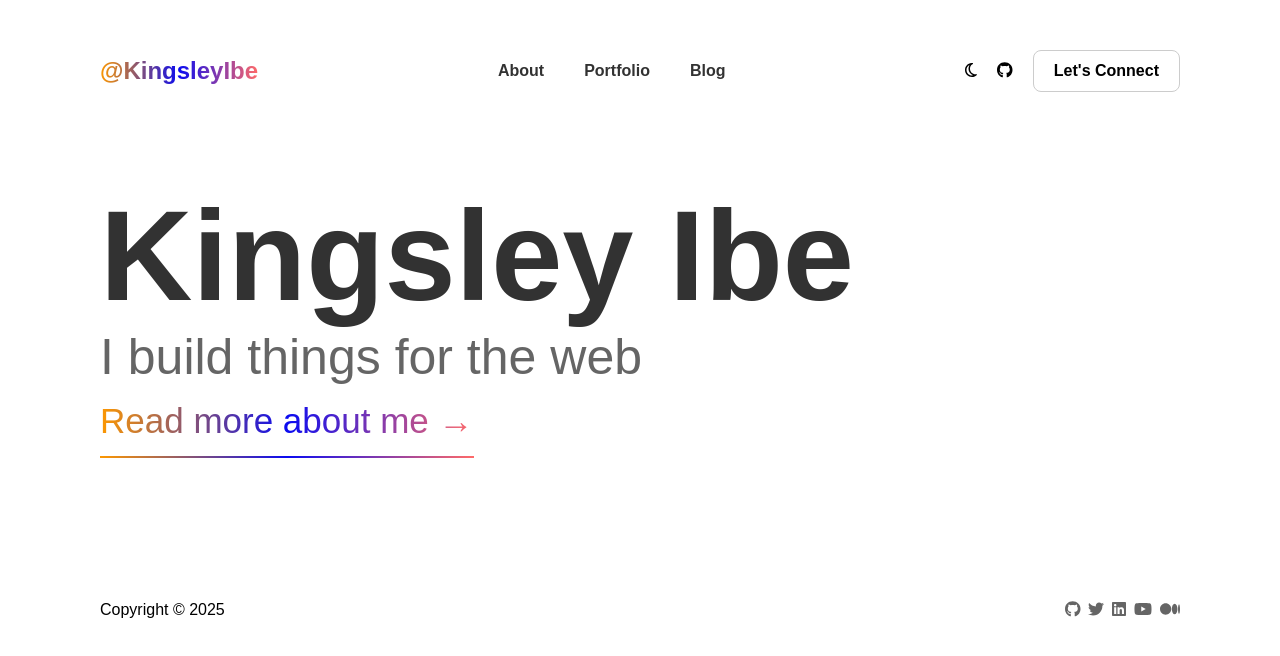
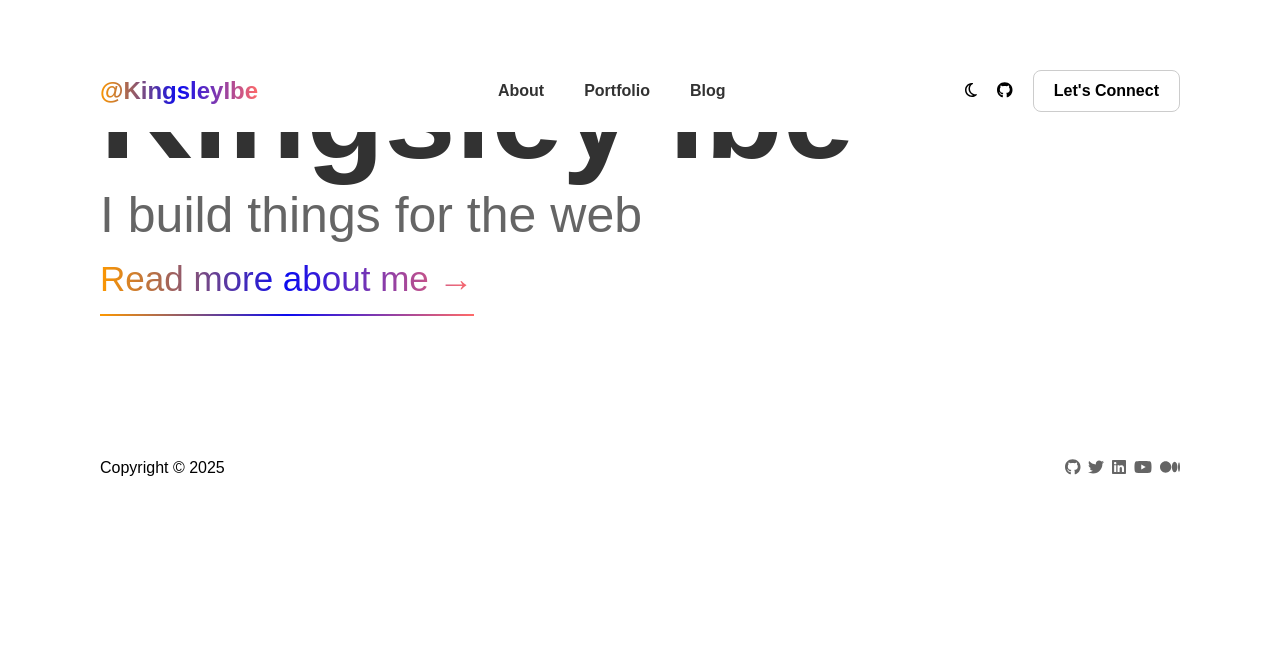
Before and after one commit to KingsleyIbe/kingsleyibeportfolio, a React (Create React App) app: page / in a window 1280 px wide. Shown: the top 656 px of the page. Built offline with nearby package versions, Linux system fonts and the light colour scheme.

Commit message:
Add scss

```diff
--- a/package.json
+++ b/package.json
@@ -41,6 +41,7 @@
     ]
   },
   "devDependencies": {
+    "sass": "^1.83.4",
     "tailwindcss": "^3.4.17"
   }
 }
--- a/src/components/about/Intro.tsx
+++ b/src/components/about/Intro.tsx
@@ -4,7 +4,7 @@ import Contributions from './ContributionStats.tsx';
 
 const Intro = () => {
     return (
-        <div className="px-[100px]">
+        <div className="px-[100px] pt-[100px]">
             <div className="flex flex-row justify-between">
                 <div>
                     <h1 className="text-[45px] font-bold opacity-[0.6]">Kingsley Ibe</h1>
--- a/src/components/about/index.tsx
+++ b/src/components/about/index.tsx
@@ -8,6 +8,7 @@ const index = () => {
     <div className="relative">
       <DesktopHeader />
       <Intro />
+      <Intro />
       <Footer />
     </div>
   )
--- a/src/components/common/DesktopHeader.tsx
+++ b/src/components/common/DesktopHeader.tsx
@@ -9,7 +9,7 @@ const DesktopHeader = () => {
   const { theme, toggleTheme } = useTheme();
 
   return (
-    <div className="font-bold py-[50px] px-[100px]">
+    <div className="desktop-header font-bold py-[20px] px-[100px] fixed w-[100%] z-10">
       <header className="flex flex-row justify-between items-center">
         <div>
           <Link to="/"><h1 className="logo hover:opacity-[0.6]">@KingsleyIbe</h1></Link>
--- a/src/components/home/index.tsx
+++ b/src/components/home/index.tsx
@@ -5,7 +5,7 @@ import Intro from './Intro.tsx';
 
 const index = () => {
   return (
-    <div>
+    <div className="relative">
       <DesktopHeader />
       <Intro />
       <Footer />
--- a/src/index.css
+++ b/src/index.scss
@@ -7,11 +7,12 @@
 ::after {
   margin: 0;
   padding: 0;
+  box-sizing: border-box;
+  /* overflow: hidden; */
 }
 
 body {
   /* height: 100vh; */
-  /* overflow: hidden; */
   font-family: Arial, sans-serif;
 }
 
@@ -20,12 +21,20 @@ body.light-mode {
   background-color: #ffffff;
   color: #000000;
   transition: background-color 0.3s, color 0.3s;
+
+  .desktop-header {
+    background-color: #ffffff;
+  }
 }
 
 body.dark-mode {
   background-color: #181842;
   color: #ffffff;
   transition: background-color 0.3s, color 0.3s;
+
+  .desktop-header {
+    background-color: #181842;
+  }
 }
 
 .active-link, .line {
--- a/src/index.tsx
+++ b/src/index.tsx
@@ -1,7 +1,7 @@
 import React from 'react';
 import ReactDOM from 'react-dom/client';
 import { BrowserRouter } from 'react-router-dom';
-import './index.css';
+import './index.scss';
 import App from './App.tsx';
 
 const root = ReactDOM.createRoot(
```
Also changed, not shown: 1 other file (tests, documents, lock files or other folders).
